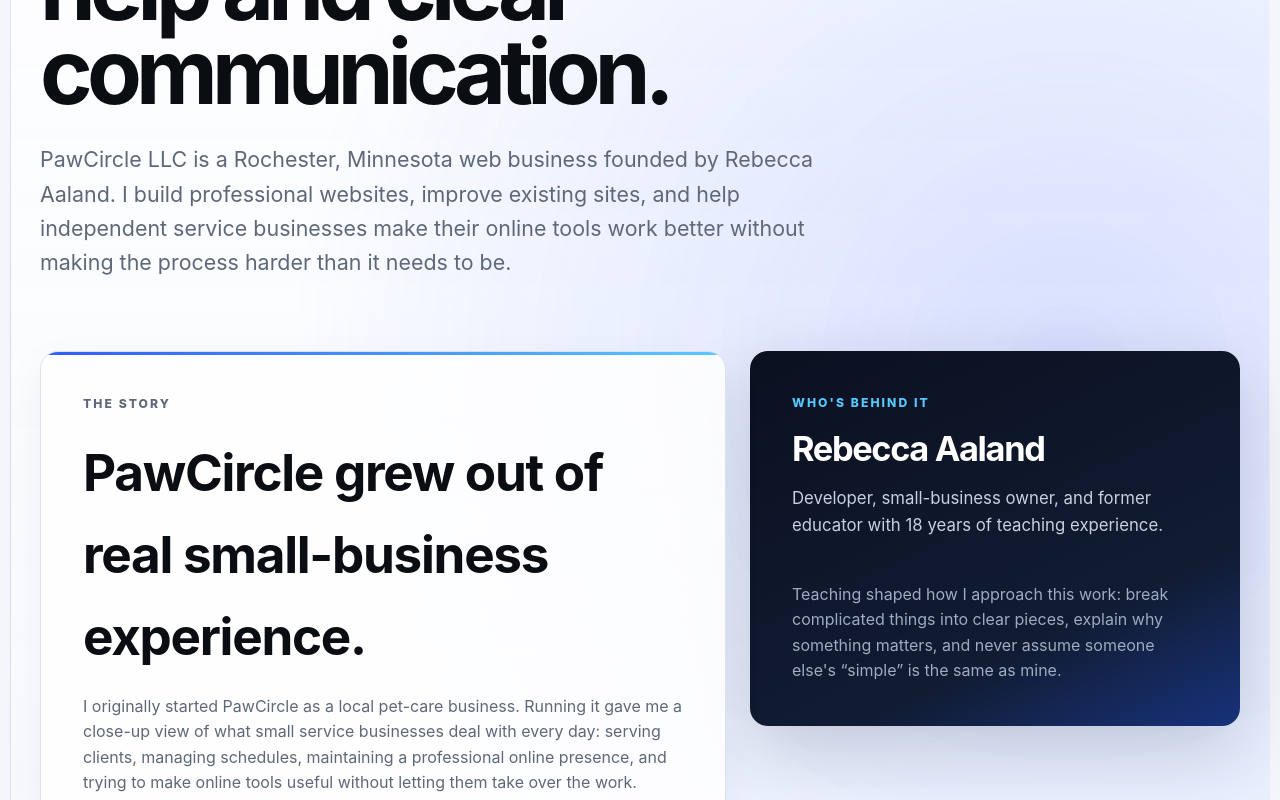
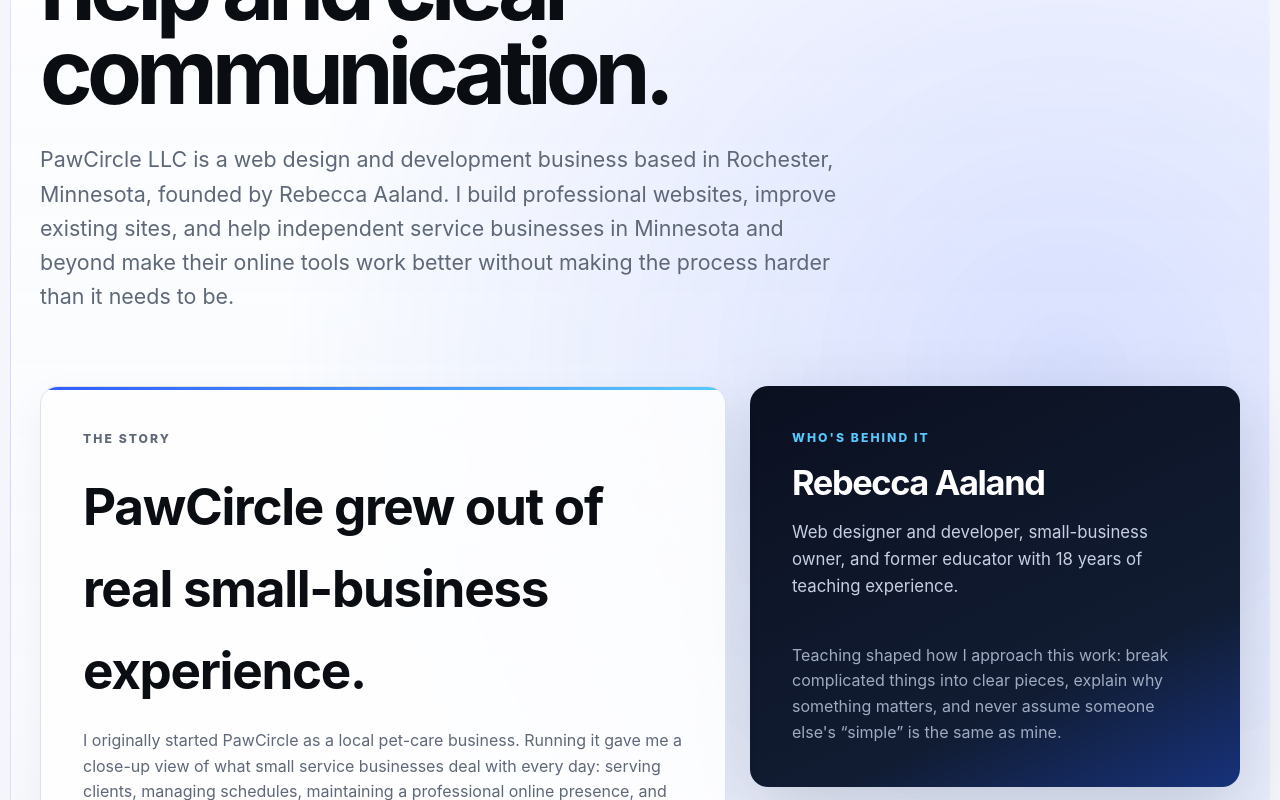
Before and after one commit to reaaland/pawcircle-llc-site, a Next.js app: page /about in a window 1280 px wide. Shown: the part 439-1239 px from the top of the page. Built offline with nearby package versions, Linux system fonts and the light colour scheme.

Commit message:
Connect Rebecca Aaland to PawCircle web design SEO

```diff
--- a/app/about/page.tsx
+++ b/app/about/page.tsx
@@ -2,9 +2,9 @@
 import type { Metadata } from "next";
 
 export const metadata: Metadata = {
-  title: "About Rebecca Aaland",
+  title: "About Rebecca Aaland, Web Designer",
   description:
-    "Learn about PawCircle LLC and Rebecca Aaland's practical approach to building websites and online tools for independent service businesses.",
+    "Meet Rebecca Aaland, the web designer and developer behind PawCircle LLC in Rochester, Minnesota, serving independent service businesses in Minnesota and beyond.",
   alternates: { canonical: "/about" },
 };
 
@@ -38,7 +38,7 @@
         <p className="eyebrow">ABOUT PAWCIRCLE LLC</p>
         <h1>A small web business built around practical help and clear communication.</h1>
         <p className="lede page-lede">
-          PawCircle LLC is a Rochester, Minnesota web business founded by Rebecca Aaland. I build professional websites, improve existing sites, and help independent service businesses make their online tools work better without making the process harder than it needs to be.
+          PawCircle LLC is a web design and development business based in Rochester, Minnesota, founded by Rebecca Aaland. I build professional websites, improve existing sites, and help independent service businesses in Minnesota and beyond make their online tools work better without making the process harder than it needs to be.
         </p>
       </section>
 
@@ -82,7 +82,7 @@
               Rebecca Aaland
             </h2>
             <p style={{ color: "#c6d0e2", fontSize: "1.05rem" }}>
-              Developer, small-business owner, and former educator with 18 years of teaching experience.
+              Web designer and developer, small-business owner, and former educator with 18 years of teaching experience.
             </p>
           </div>
           <p style={{ color: "#9eabc0", margin: 0 }}>
```
